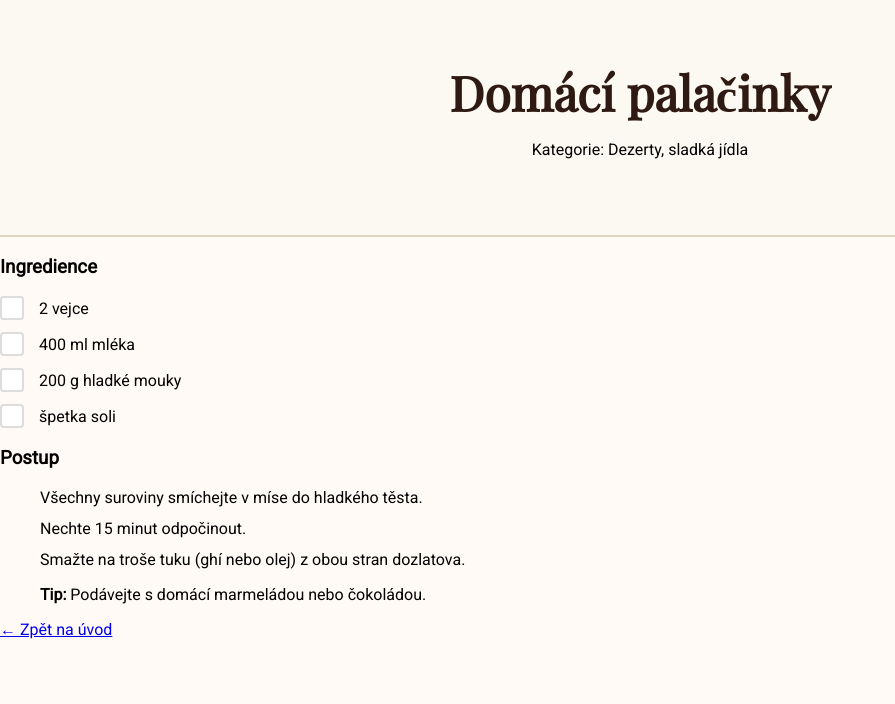
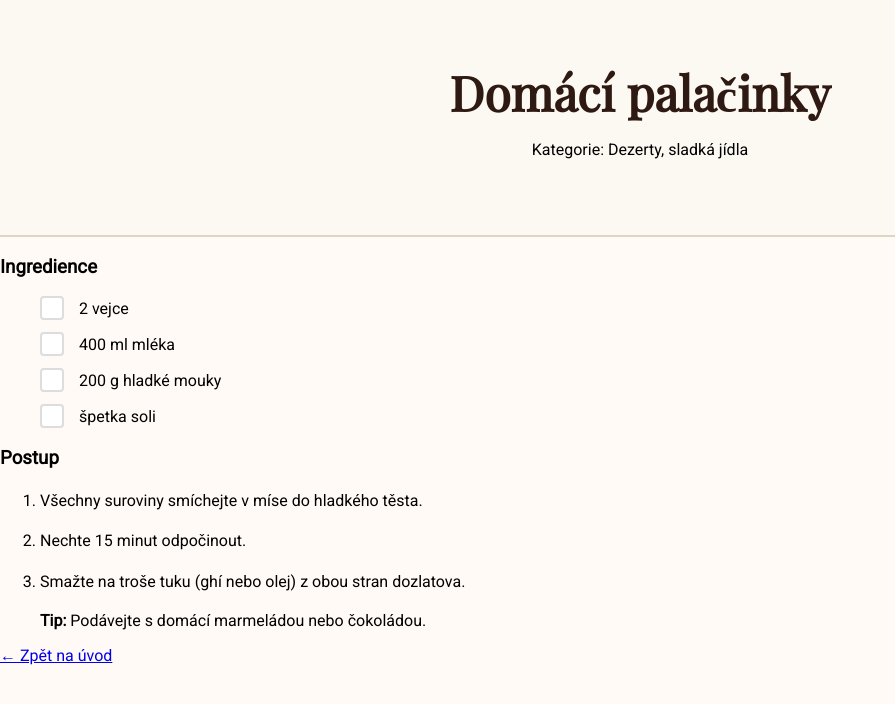
Before and after one commit to M4thys02/Cookbook, a Jekyll site: the page built from _posts/2026-03-01-palacinky.md, in a window 1280 px wide. Shown: the top 704 px of the page, without its empty margins (0-895 px from the left). Built offline with Jekyll 4.4.1, drawn with Linux system fonts in a browser that asks for light colours; some web fonts are replaced.

Commit message:
Separate stylesheet

```diff
--- a/css/recipes.css
+++ b/css/recipes.css
@@ -20,13 +20,18 @@ h1 {
     color: #2e1a12;
 }
 
+/*Style for instruction*/
+main ol li {
+    padding-left: 0;
+    margin-bottom: 15px;
+    line-height: 1.6;
+    cursor: default;
+}
+
 /* Style for list of ingredients*/
-main ul {
+main ul li {
     list-style: none;
     padding-left: 0;
-}
-
-main li {
     display: flex;
     align-items: center;
     margin-bottom: 12px;
```
